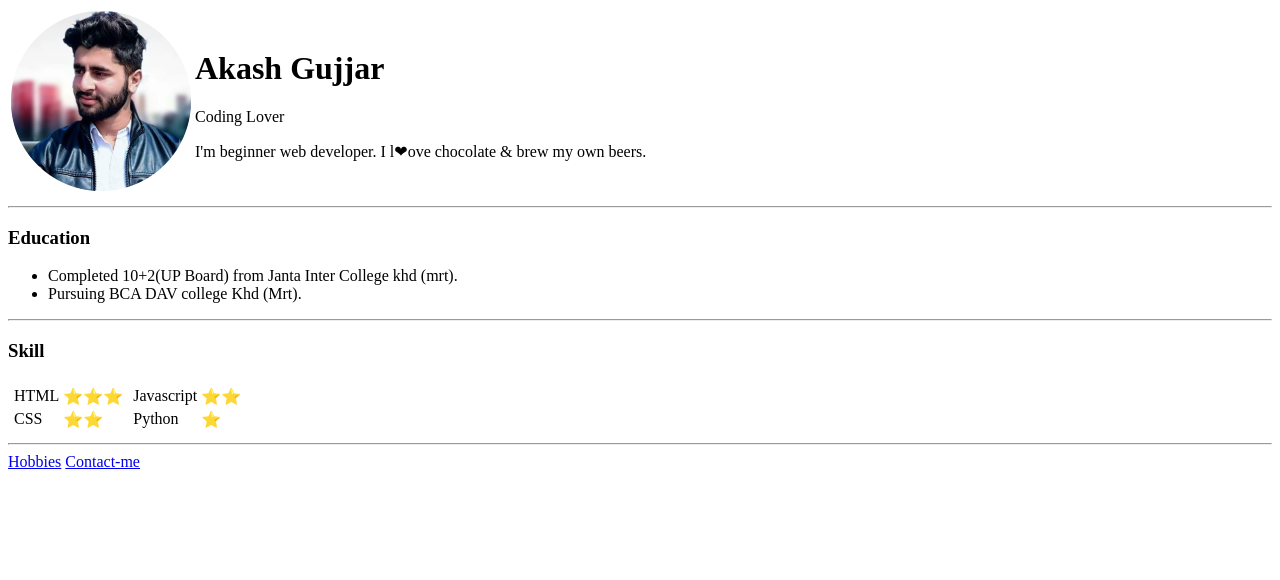
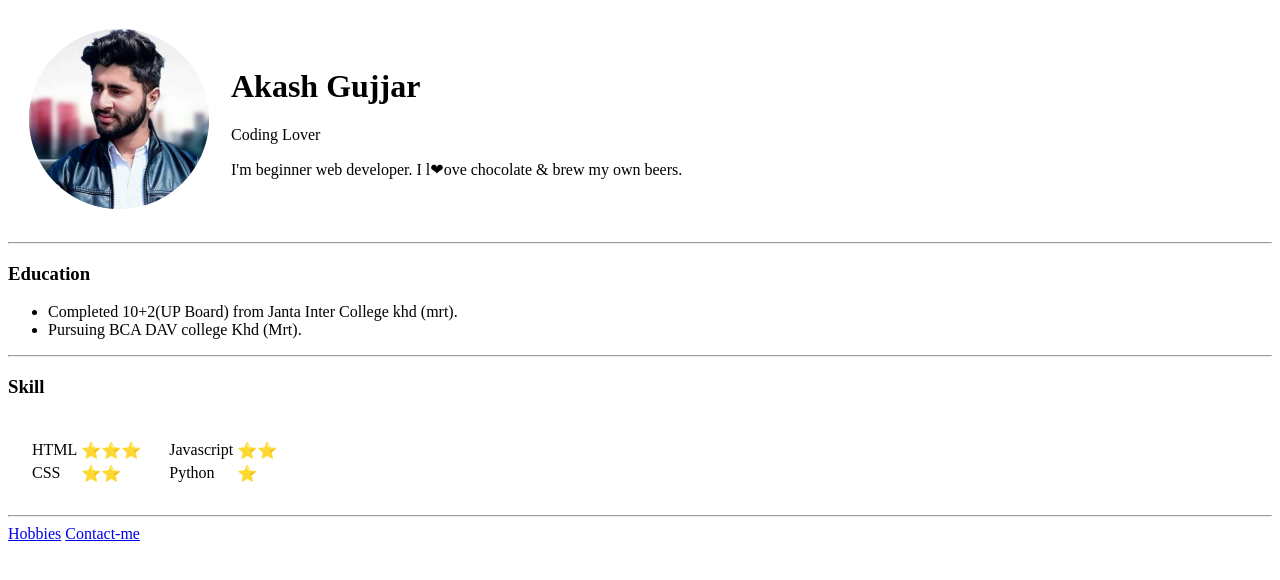
Before and after one commit to AkashGujjarJi/cv, a plain HTML site: page index.html in a window 1280 px wide. Drawn offline with Linux system fonts and the light colour scheme.

Commit message:
Update index.html

```diff
--- a/index.html
+++ b/index.html
@@ -7,7 +7,7 @@
 
     <body>
 
-        <table border="0">
+        <table Cellspacing="20" border="0">
             <tr>
                 <td><img src="images/akki.png" alt="akki" border="0"></td>
                 <td>
@@ -29,7 +29,7 @@
         <hr />
 
         <h3>Skill</h3>
-        <table border="0">
+        <table Cellspacing="20" border="0">
             <tr>
                 <td>
                     <table border="0">
```
